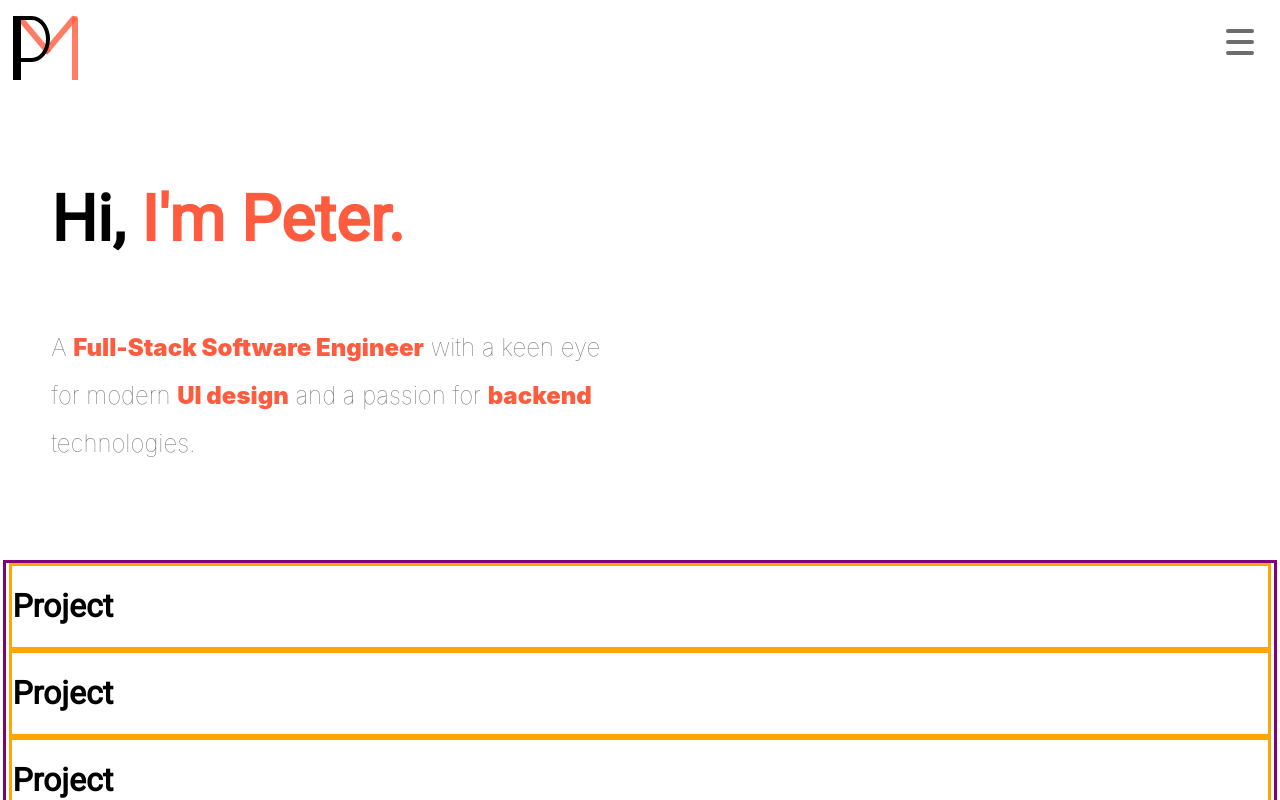
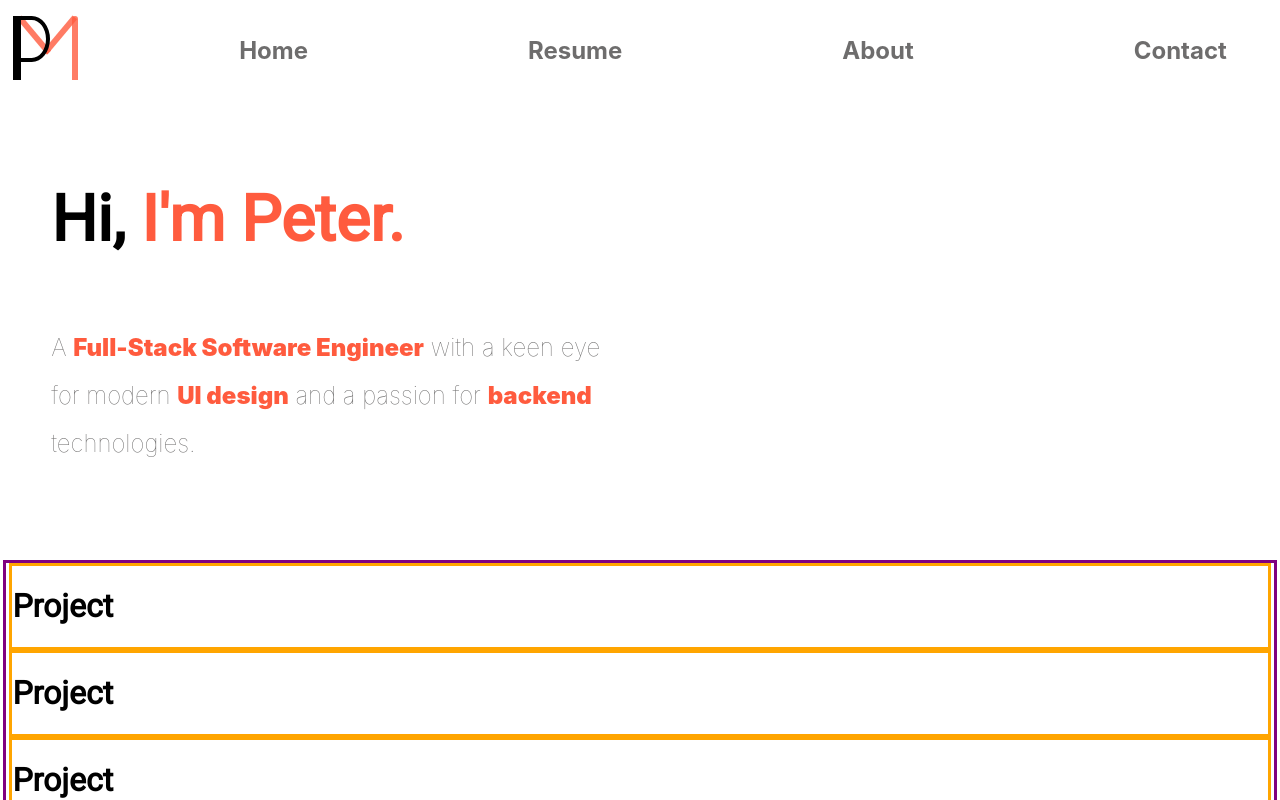
Before and after one commit to petermc87/portfolio, a React (Create React App) app: page / in a window 1280 px wide. Shown: the top 800 px of the page. Built offline with nearby package versions, Linux system fonts and the light colour scheme.

Commit message:
media queries complete for nav bar

```diff
--- a/src/components/Header/Header.js
+++ b/src/components/Header/Header.js
@@ -15,6 +15,18 @@ export default function Header(){
                     <div className={styles.lineTwo}></div>
                     <div className={styles.straightEnd}></div>
                 </div>
+                <div className={styles.navSelector}>
+                    <h2>Home</h2>
+                </div>
+                <div className={styles.navSelector}>
+                    <h2>Resume</h2>
+                </div>
+                <div className={styles.navSelector}>
+                    <h2>About</h2>
+                </div>
+                <div className={styles.navSelector}>
+                    <h2>Contact</h2>
+                </div>
                 {!openHamburger
                     ?
                     <div onClick={()=>{
@@ -27,7 +39,7 @@ export default function Header(){
                     </div>
                     :
                     <div onClick={()=>{setOpenHamburger(false)}}className={styles.hMenu}>
-                    X
+                        &#10005;
                     </div>
                 }
 
--- a/src/components/Header/Header.module.scss
+++ b/src/components/Header/Header.module.scss
@@ -11,7 +11,7 @@
     // padding: 0 1rem 0 0;
 }
 
-
+@media only screen and (max-width: 1200px)  {
     .hMenu{
         margin-right: 0.7rem;
         display: flex;
@@ -19,20 +19,54 @@
         justify-content: space-around;
         height: 2.05rem;
         align-items: center;
-    // justify-content: center;
         padding: 0.6rem;
+        font-size: 2rem;
+        color: var(--info-text);
     }
-.hMenu:hover{
-    cursor: pointer;
-    opacity: 0.4;
-}
-
     .lineOneHm, .lineTwoHm, .lineThreeHm{
         border: solid var(--info-text);
         width: 1.5rem;
         border-radius: 4px;
         border-width: 0.15rem;
     }
+    .navSelector{
+        display: none;
+    }
+}
+
+
+@media only screen and (min-width: 1200px)  {
+    .navSelector{
+        display: block;
+    }
+    .hMenu{
+        display: none;
+    }
+
+}
+
+
+.navSelector h2{
+    color: var(--info-text);
+}
+
+.navSelector{
+    margin-right: 3rem;
+}
+
+.navSelector:hover{
+    cursor: pointer;
+     animation: hover ease-in 0.2s forwards;
+    // opacity: 0.4;
+}
+
+
+.hMenu:hover{
+    cursor: pointer;
+    animation: hover ease-in 0.2s forwards;
+    // opacity: 0.4;
+}
+
 
 .logo{
       width: 4.2rem;
@@ -73,8 +107,6 @@
     /*   opacity:0.4; */
     }
 
-
-
     .straight{
       border: solid black;
     /*   padding: 2rem; */
@@ -102,7 +134,6 @@
         // color: var(--red);
         border: solid var(--red);
         opacity: 0.8;
-
     }
 
     .circle{
@@ -131,7 +162,7 @@
         flex-direction: column;
         padding: 5rem;
         background-color: var(--red);
-        animation: slide-right ease-in 0.5s forwards;
+        animation: slide-right ease-in 0.3s forwards;
     }
 
     .hamburgerNavOut{
@@ -148,7 +179,7 @@
         flex-direction: column;
         padding: 5rem;
         background-color: var(--red);
-        animation: slide-out ease-in 0.5s forwards;
+        animation: slide-out ease-in 0.3s forwards;
     }
 
     .navItem{
@@ -199,3 +230,12 @@
         opacity: 0;
         }
        }
+
+       @keyframes hover {
+        0%   {
+        opacity: 1;
+        }
+        100% {
+        opacity: 0.4;
+        }
+       }
```
Lines whose indentation alone changed are shown as unchanged.
